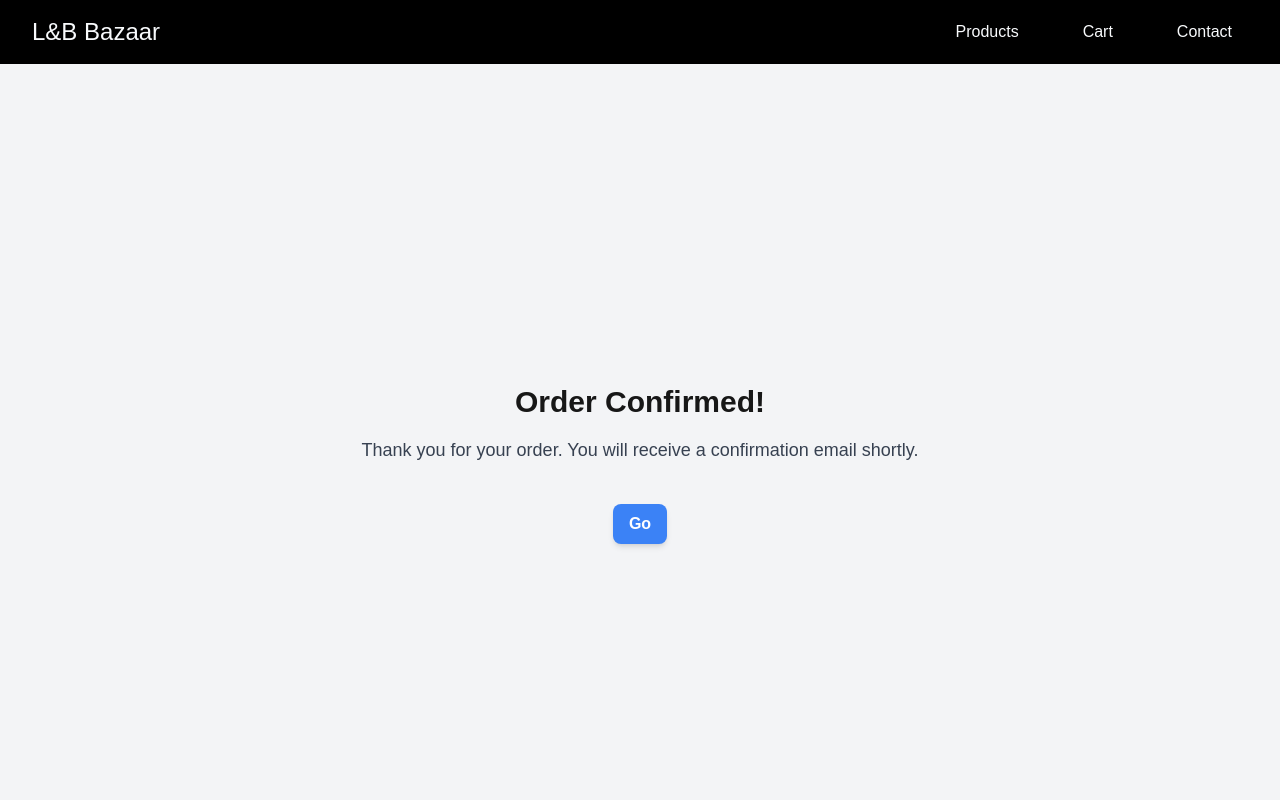
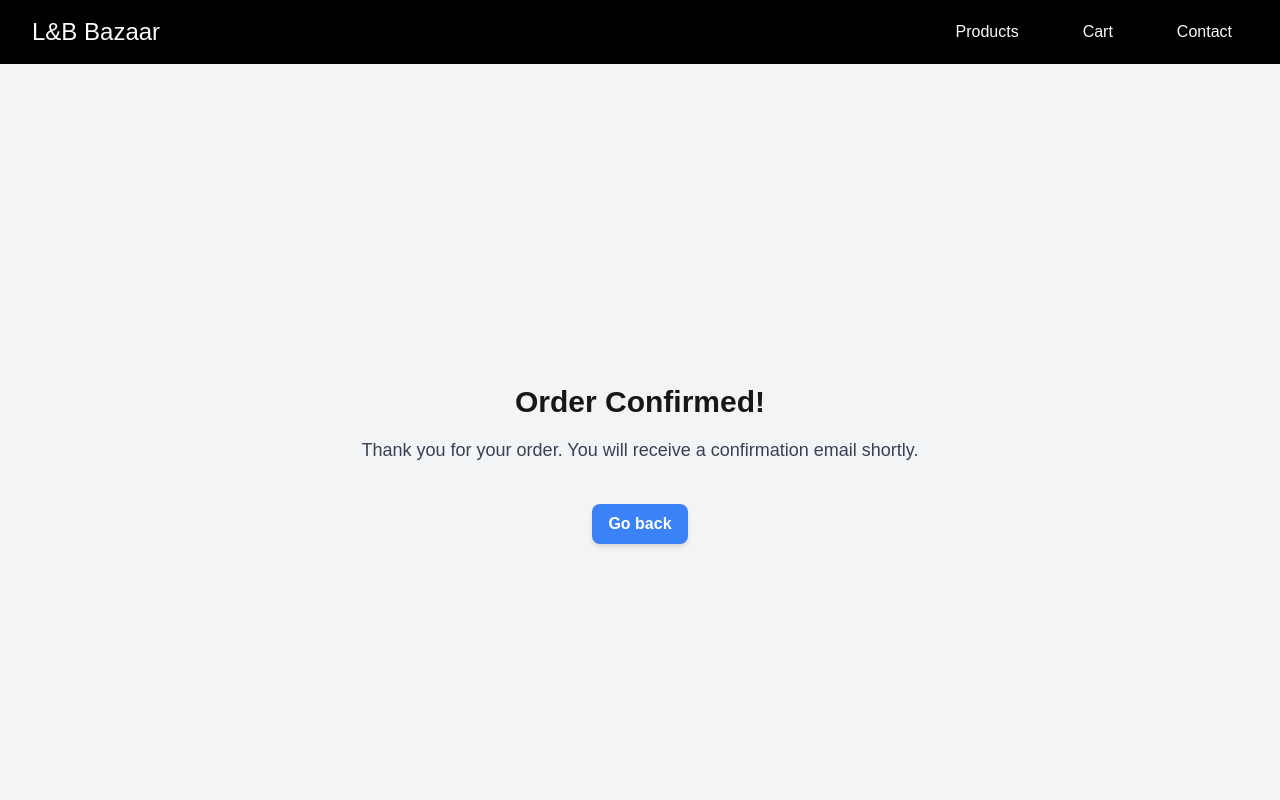
Before and after one commit to Lassoued95/e-commerce, a Next.js app: page / in a window 1280 px wide. Both pictures are taken after a click on the button "Shop Now". Shown: the top 800 px of the page. Built offline with nearby package versions, Linux system fonts and the light colour scheme.

Commit message:
contact from

```diff
--- a/src/app/discount/Discount.jsx
+++ b/src/app/discount/Discount.jsx
@@ -15,7 +15,7 @@ function Discount() {
                 onClick={() => navigate("/")} // Next.js navigation
                 className="mt-4 bg-blue-500 text-white font-bold py-2 px-4 rounded-lg shadow-md hover:bg-blue-600 transition duration-300 ease-in-out"
             >
-                Go
+                Go back
 
             </button>
         </div>
```
